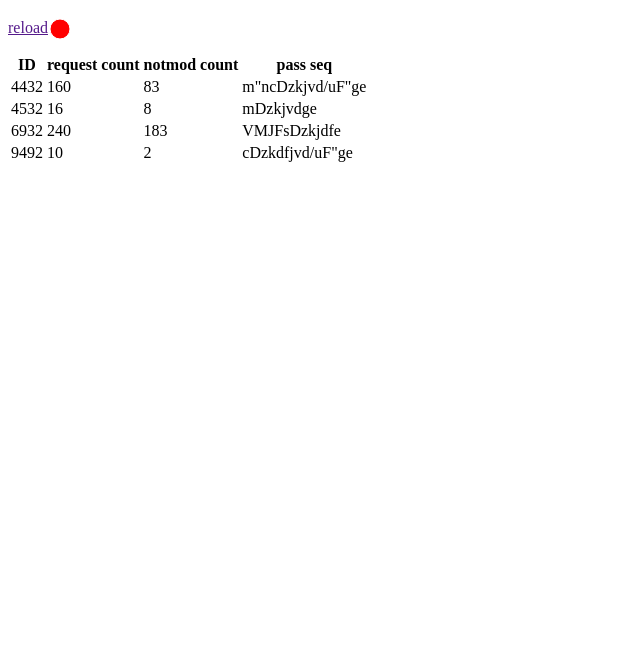
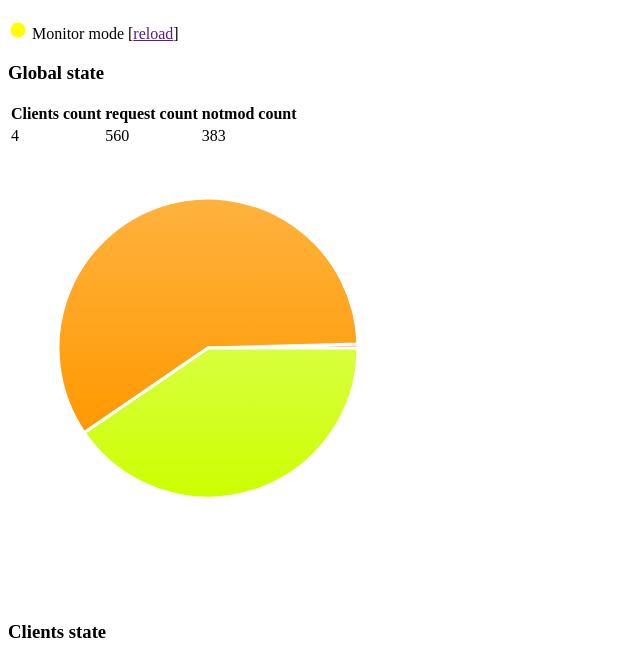
Before and after one commit to aufi/anddos_watcher, a plain HTML site: page index.html in a window 1280 px wide. Shown: the part 61-722 px from the top of the page, without its empty margins (0-640 px from the left). Drawn offline with nearby package versions, Linux system fonts and the light colour scheme.

Commit message:
first charts draw

```diff
--- a/chart_script.js
+++ b/chart_script.js
@@ -1,18 +1,40 @@
 $(document).ready(function(){
 
 	// Creates canvas 320 × 200 at 10, 50
-	var paper = Raphael(10, 50, 320, 200);
-
+	var paper = Raphael('status_title', 20, 20);
 	// Creates circle at x = 50, y = 40, with radius 10
-	var circle = paper.circle(50, 40, 10);
+	var circle = paper.circle(10, 12, 8);
 	// Sets the fill attribute of the circle to red (#f00)
-	circle.attr("fill", "#f00");
-
+	circle.attr("fill", "yellow");
 	// Sets the stroke attribute of the circle to white
 	circle.attr("stroke", "#fff");
 
 
-	Raphael("holder", 700, 700).pieChart(350, 350, 200, [10,13,18,2], ['asd','sdd','asdds','xcv'], "#fff");
+	var values = [], labels = [];
+	$("table.global_state th").each(function () {
+	    labels.push($(this).text());
+	});
+	$("table.global_state td").each(function () {
+	    values.push(parseInt($(this).text(), 10));
+	});
+	Raphael("chart_overview", 450, 450).pieChart(200, 200, 150, values, labels, "#fff");
+
+
+	/* refacctor table alg */
+	$('table.clients_state tr:not(:first)').each(function(){
+		values = [], labels = [];
+		$("th", $(this).parent()[0]).each(function () {
+		    labels.push($(this).text());
+		});
+		$("td:not(:last):not(:first)", this).each(function () {
+		    values.push(parseInt($(this).text(), 10));
+		});
+		console.log(values);
+		console.log(labels);
+		Raphael($('div.chart_client', this)[0], 50, 50).pieChart(20, 20, 15, values, labels, "#fff");
+	});
+
+
 });
 
 Raphael.fn.pieChart = function (cx, cy, r, values, labels, stroke) {
--- a/index.html
+++ b/index.html
@@ -9,41 +9,62 @@
 </head>
 <body>
 	<h1>ANDDOS - status watcher</h1>
-	<p><a href="">reload</a></p>
+	<p><i id="status_title"></i> Monitor mode [<a href="">reload</a>]</p>
+
+	<h3>Global state</h3>
+
+	<table class="global_state">
+		<tr>
+			<th>Clients count</th>
+			<th>request count</th>
+			<th>notmod count</th>
+		</tr>
+		<tr>
+			<td>4</td>
+			<td>560</td>
+			<td>383</td>
+		</tr>
+	</table>
 
 	<div id="chart_overview"></div>
-	<table>
+
+
+	<h3>Clients state</h3>
+
+	<table class="clients_state">
 		<tr>
 			<th>ID</th>
 			<th>request count</th>
 			<th>notmod count</th>
-			<th>pass seq</th>
+			<th>pass seq<div class="chart_client"></div></th>
 		</tr>
 		<tr>
 			<td>4432</td>
 			<td>160</td>
 			<td>83</td>
-			<td>m"ncDzkjvd/uF"ge</td>
+			<td>m"ncDzkjvd/uF"ge<div class="chart_client"></div></td>
 		</tr>
 		<tr>
 			<td>4532</td>
 			<td>16</td>
 			<td>8</td>
-			<td>mDzkjvdge</td>
+			<td>mDzkjvdge<div class="chart_client"></div></td>
 		</tr>
 		<tr>
 			<td>6932</td>
 			<td>240</td>
 			<td>183</td>
-			<td>VMJFsDzkjdfe</td>
+			<td>VMJFsDzkjdfe<div class="chart_client"></div></td>
 		</tr>
 		<tr>
 			<td>9492</td>
 			<td>10</td>
 			<td>2</td>
-			<td>cDzkdfjvd/uF"ge</td>
+			<td>cDzkdfjvd/uF"ge<div class="chart_client"></div></td>
 		</tr>
 	</table>
 
+
+
 </body>
 </html>
```
